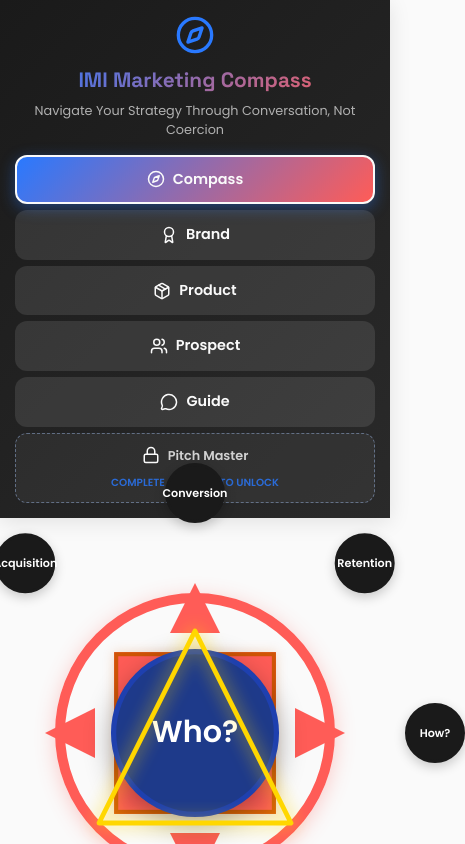
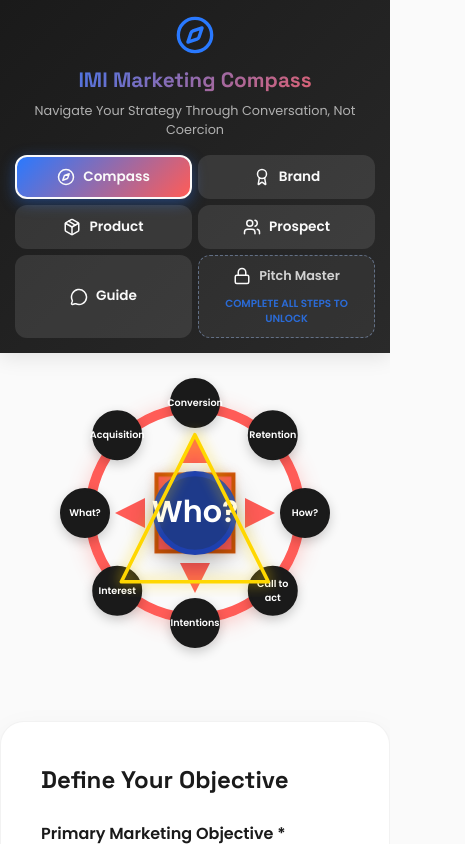
Before and after one commit to imisocialmage/mnemonics-work2, a React (Vite) app: page / in a window 390 px wide. Shown: the top 844 px of the page, 465 px wide, since content can reach past the window. Built offline with nearby package versions, Linux system fonts and the light colour scheme.

Commit message:
UI: Improve mobile responsiveness of compass and header

```diff
--- a/src/App.jsx
+++ b/src/App.jsx
@@ -205,12 +205,11 @@ function App() {
               <span>Guide</span>
             </button>
             <button
-              className={`nav-btn ${currentView === 'pitch-master' ? 'active' : ''} ${!allToolsCompleted ? 'locked' : ''}`}
+              className={`nav-btn pitch-master-btn ${currentView === 'pitch-master' ? 'active' : ''} ${!allToolsCompleted ? 'locked' : ''}`}
               onClick={() => allToolsCompleted && setCurrentView('pitch-master')}
               title={allToolsCompleted ? "Strategic Pitch Master" : "Complete all steps to unlock"}
-              style={{ flexDirection: 'column', alignItems: 'center', minWidth: '160px' }}
             >
-              <div style={{ display: 'flex', alignItems: 'center', gap: '8px' }}>
+              <div className="btn-inner">
                 {!allToolsCompleted ? <Lock size={16} /> : <Sparkles size={18} color="var(--electric-blue)" />}
                 <span>Pitch Master</span>
               </div>
@@ -225,7 +224,7 @@ function App() {
           <>
             <div className="grid grid-cols-1 lg:grid-cols-2 gap-12 items-start">
               {/* Left Column: Compass */}
-              <div className="sticky top-10">
+              <div className="lg:sticky lg:top-10">
                 <CompassWheel
                   selectedObjective={selectedObjective}
                   apexPosition={compassApex}
--- a/src/components/Compass/Compass.css
+++ b/src/components/Compass/Compass.css
@@ -13,9 +13,19 @@
 }
 
 .compass-container {
+    --compass-size: 600px;
+    --ring-size: 480px;
+    --node-size: 90px;
+    --radius: 240px;
+    --dot-size: 20px;
+    --center-size: 160px;
+    --cross-size: 280px;
+    --arrow-width: 25px;
+    --arrow-height: 50px;
+
     position: relative;
-    width: 600px;
-    height: 600px;
+    width: var(--compass-size);
+    height: var(--compass-size);
     margin: 40px auto;
 }
 
@@ -30,8 +40,8 @@
     top: 50%;
     left: 50%;
     transform: translate(-50%, -50%);
-    width: 480px;
-    height: 480px;
+    width: var(--ring-size);
+    height: var(--ring-size);
     border: 10px solid var(--coral-red);
     border-radius: 50%;
     z-index: 1;
@@ -52,8 +62,8 @@
 }
 
 .compass-node {
-    width: 90px;
-    height: 90px;
+    width: var(--node-size);
+    height: var(--node-size);
     border-radius: 50%;
     background: var(--midnight-black);
     border: 3px solid var(--midnight-black);
@@ -95,8 +105,8 @@
 
 .triangle-dot {
     position: absolute;
-    width: 20px;
-    height: 20px;
+    width: var(--dot-size);
+    height: var(--dot-size);
     background: var(--coral-red);
     border-radius: 50%;
     border: 2px solid #CC5500;
@@ -137,8 +147,8 @@
     top: 50%;
     left: 50%;
     transform: translate(-50%, -50%);
-    width: 160px;
-    height: 160px;
+    width: var(--center-size);
+    height: var(--center-size);
     background: var(--coral-red);
     border: 4px solid #CC5500;
     z-index: 12;
@@ -166,8 +176,8 @@
     position: absolute;
     top: 50%;
     left: 50%;
-    width: 160px;
-    height: 160px;
+    width: var(--center-size);
+    height: var(--center-size);
     transform: translate(-50%, -50%);
     background: var(--navy-blue);
     border-radius: 50%;
@@ -214,8 +224,8 @@
 }
 
 .triangle-rotator {
-    width: 400px;
-    height: 400px;
+    width: calc(var(--radius) * 1.67);
+    height: calc(var(--radius) * 1.67);
 }
 
 @keyframes triangleGlowInitial {
@@ -252,8 +262,8 @@
     top: 50%;
     left: 50%;
     transform: translate(-50%, -50%);
-    width: 280px;
-    height: 280px;
+    width: var(--cross-size);
+    height: var(--cross-size);
     z-index: 11;
 }
 
@@ -264,9 +274,9 @@
     transform: translateX(-50%);
     width: 0;
     height: 0;
-    border-left: 25px solid transparent;
-    border-right: 25px solid transparent;
-    border-bottom: 50px solid var(--coral-red);
+    border-left: var(--arrow-width) solid transparent;
+    border-right: var(--arrow-width) solid transparent;
+    border-bottom: var(--arrow-height) solid var(--coral-red);
 }
 
 .arrow-down {
@@ -276,9 +286,9 @@
     transform: translateX(-50%);
     width: 0;
     height: 0;
-    border-left: 25px solid transparent;
-    border-right: 25px solid transparent;
-    border-top: 50px solid var(--coral-red);
+    border-left: var(--arrow-width) solid transparent;
+    border-right: var(--arrow-width) solid transparent;
+    border-top: var(--arrow-height) solid var(--coral-red);
 }
 
 .arrow-left {
@@ -288,9 +298,9 @@
     transform: translateY(-50%);
     width: 0;
     height: 0;
-    border-top: 25px solid transparent;
-    border-bottom: 25px solid transparent;
-    border-right: 50px solid var(--coral-red);
+    border-top: var(--arrow-width) solid transparent;
+    border-bottom: var(--arrow-width) solid transparent;
+    border-right: var(--arrow-height) solid var(--coral-red);
 }
 
 .arrow-right {
@@ -300,31 +310,56 @@
     transform: translateY(-50%);
     width: 0;
     height: 0;
-    border-top: 25px solid transparent;
-    border-bottom: 25px solid transparent;
-    border-left: 50px solid var(--coral-red);
+    border-top: var(--arrow-width) solid transparent;
+    border-bottom: var(--arrow-width) solid transparent;
+    border-left: var(--arrow-height) solid var(--coral-red);
 }
 
 /* Responsive Styles */
 @media (max-width: 768px) {
     .compass-container {
-        width: 350px;
-        height: 350px;
+        --compass-size: 350px;
+        --ring-size: 280px;
+        --node-size: 65px;
+        --radius: 140px;
+        --dot-size: 14px;
+        --center-size: 100px;
+        --cross-size: 180px;
+        --arrow-width: 15px;
+        --arrow-height: 30px;
+        margin: 20px auto;
     }
 
     .outer-ring {
-        width: 280px;
-        height: 280px;
+        width: var(--ring-size);
+        height: var(--ring-size);
     }
 
     .compass-node {
-        width: 60px;
-        height: 60px;
+        width: var(--node-size);
+        height: var(--node-size);
         font-size: 0.7em;
+        padding: 5px;
     }
 
     .triangle-rotator {
-        width: 240px;
-        height: 240px;
+        width: calc(var(--radius) * 1.67);
+        height: calc(var(--radius) * 1.67);
+    }
+
+    @media (max-width: 480px) {
+        .compass-container {
+            --compass-size: 280px;
+            --ring-size: 220px;
+            --node-size: 50px;
+            --radius: 110px;
+            --dot-size: 10px;
+            --center-size: 80px;
+            --cross-size: 140px;
+        }
+
+        .compass-node {
+            font-size: 0.6em;
+        }
     }
 }
--- a/src/components/Compass/CompassWheel.jsx
+++ b/src/components/Compass/CompassWheel.jsx
@@ -72,7 +72,7 @@ const CompassWheel = ({ selectedObjective, onNodeClick, centerFocus, apexPositio
                             key={`dot-${node.id}`}
                             className="dot-positioner"
                             style={{
-                                transform: `translate(-50%, -50%) rotate(${angle}deg) translateY(-240px) rotate(-${angle}deg)`
+                                transform: `translate(-50%, -50%) rotate(${angle}deg) translateY(calc(-1 * var(--radius))) rotate(-${angle}deg)`
                             }}
                         >
                             {/* Original used #dot1, #dot2 etc. We map them dynamically. */}
@@ -94,7 +94,7 @@ const CompassWheel = ({ selectedObjective, onNodeClick, centerFocus, apexPositio
                             key={node.id}
                             className="compass-node-wrapper"
                             style={{
-                                transform: `translate(-50%, -50%) rotate(${angle}deg) translateY(-240px) rotate(-${angle}deg)`
+                                transform: `translate(-50%, -50%) rotate(${angle}deg) translateY(calc(-1 * var(--radius))) rotate(-${angle}deg)`
                             }}
                             onClick={() => onNodeClick(node)}
                         >
--- a/src/index.css
+++ b/src/index.css
@@ -180,6 +180,30 @@ button {
   flex-shrink: 0;
 }
 
+.pitch-master-btn {
+  flex-direction: column;
+  align-items: center;
+  min-width: 160px;
+}
+
+.btn-inner {
+  display: flex;
+  align-items: center;
+  gap: 8px;
+}
+
+@media (max-width: 768px) {
+  .pitch-master-btn {
+    min-width: 140px;
+  }
+}
+
+@media (max-width: 480px) {
+  .pitch-master-btn {
+    min-width: 0;
+  }
+}
+
 .main-content {
   min-height: calc(100vh - 100px);
 }
@@ -242,9 +266,9 @@ button {
   }
 
   .nav-btn {
-    flex: 1 1 100%;
-    padding: 12px 15px;
-    font-size: 0.9rem;
+    flex: 1 1 calc(50% - 6px);
+    padding: 10px 12px;
+    font-size: 0.85rem;
   }
 
   .nav-btn svg {
```
